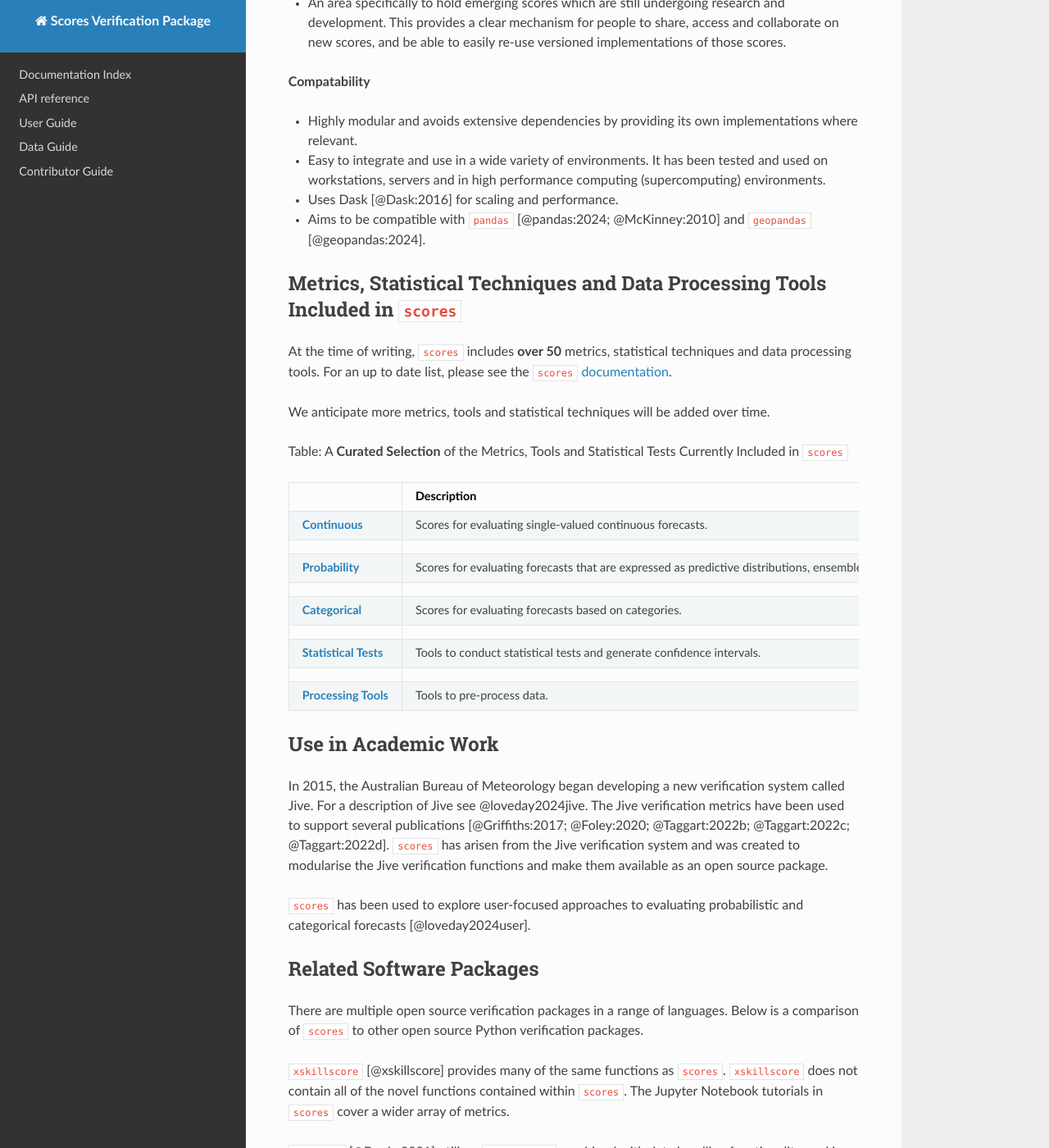
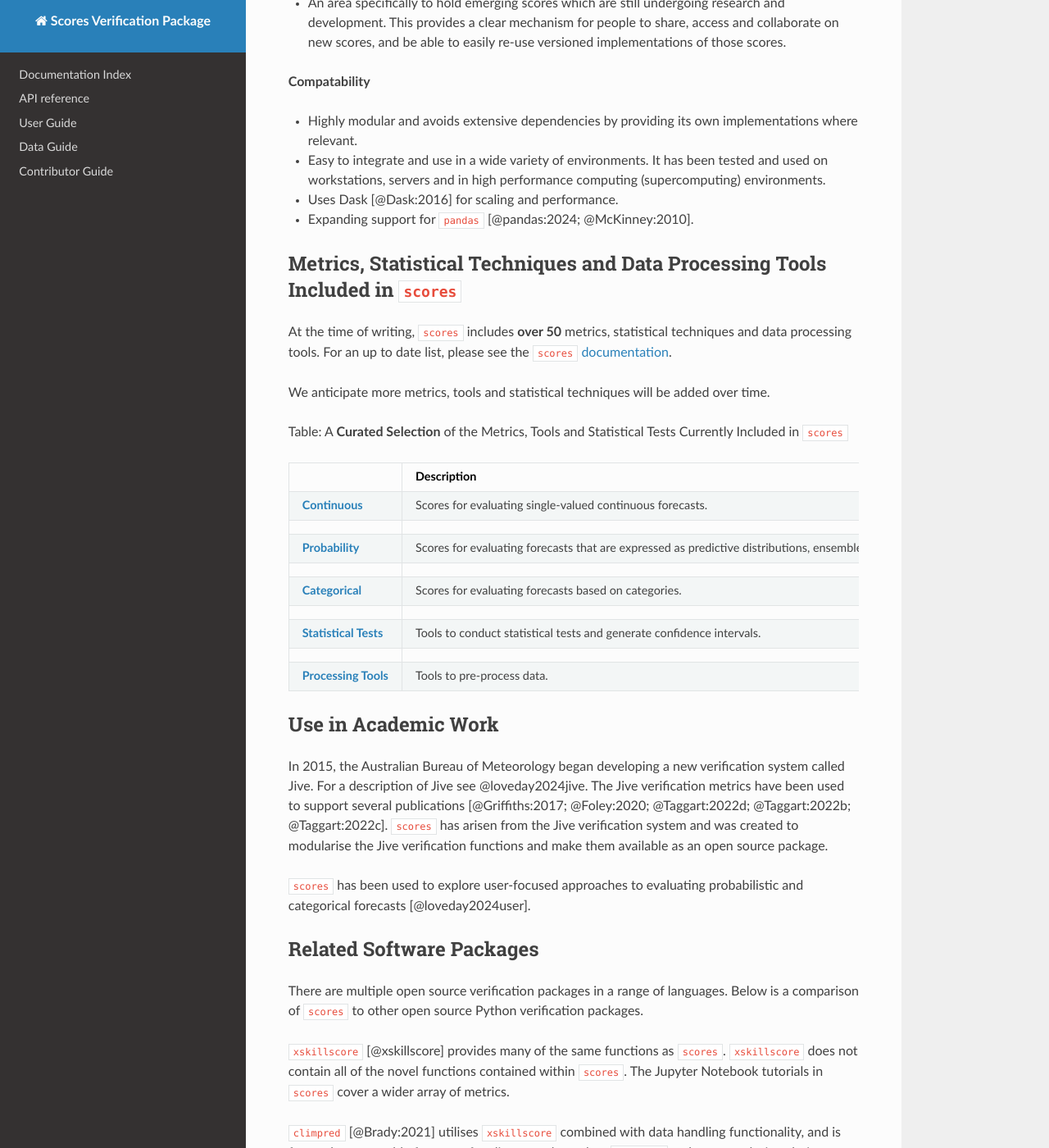
Before and after one commit to nci/scores, an MkDocs documentation site: the page built from docs/paper.md, in a window 1280 px wide and 1400 px high, scrolled down 1489 px. Shown: the whole window at 82% size. Built offline with MkDocs 1.6.1, drawn with Linux system fonts in a browser that asks for light colours; nearby versions of some CDN libraries; some of the changed text lies outside the part shown.

Commit message:
Update paper.md
Signed-off-by: Stephanie Chong <168800785+Steph-Chong@users.noreply.github.com>

```diff
--- a/docs/paper.md
+++ b/docs/paper.md
@@ -62,7 +62,7 @@ bibliography: paper.bib
 
 All of the scores and statistical techniques in this package have undergone a thorough scientific and software review. Every score has a companion Jupyter Notebook tutorial that demonstrates its use in practice.
 
-`scores` primarily supports `xarray` datatypes for Earth system data, allowing it to work with NetCDF4, HDF5, Zarr and GRIB data sources among others. `scores` uses Dask for scaling and performance. It also aims to be compatible with `pandas` and `geopandas`.
+`scores` primarily supports `xarray` datatypes for Earth system data, allowing it to work with NetCDF4, HDF5, Zarr and GRIB data sources among others. `scores` uses Dask for scaling and performance. It has expanding support for `pandas`.
 
 The software repository can be found at [https://github.com/nci/scores/](https://github.com/nci/scores/).
 
@@ -94,7 +94,7 @@ In order to meet the needs of researchers, `scores` provides the following key b
 - Highly modular and avoids extensive dependencies by providing its own implementations where relevant.
 - Easy to integrate and use in a wide variety of environments. It has been tested and used on workstations, servers and in high performance computing (supercomputing) environments.
 - Uses Dask [@Dask:2016] for scaling and performance.
-- Aims to be compatible with `pandas` [@pandas:2024; @McKinney:2010] and `geopandas` [@geopandas:2024].
+- Expanding support for `pandas` [@pandas:2024; @McKinney:2010].
 
 ## Metrics, Statistical Techniques and Data Processing Tools Included in `scores`
 
@@ -118,7 +118,7 @@ Table: A **Curated Selection** of the Metrics, Tools and Statistical Tests Curre
 
 ## Use in Academic Work
 
-In 2015, the Australian Bureau of Meteorology began developing a new verification system called Jive. For a description of Jive see @loveday2024jive. The Jive verification metrics have been used to support several publications [@Griffiths:2017; @Foley:2020; @Taggart:2022b; @Taggart:2022c; @Taggart:2022d]. `scores` has arisen from the Jive verification system and was created to modularise the Jive verification functions and make them available as an open source package.
+In 2015, the Australian Bureau of Meteorology began developing a new verification system called Jive. For a description of Jive see @loveday2024jive. The Jive verification metrics have been used to support several publications [@Griffiths:2017; @Foley:2020; @Taggart:2022d; @Taggart:2022b; @Taggart:2022c]. `scores` has arisen from the Jive verification system and was created to modularise the Jive verification functions and make them available as an open source package.
 
 `scores` has been used to explore user-focused approaches to evaluating probabilistic and categorical forecasts [@loveday2024user].
 
```
